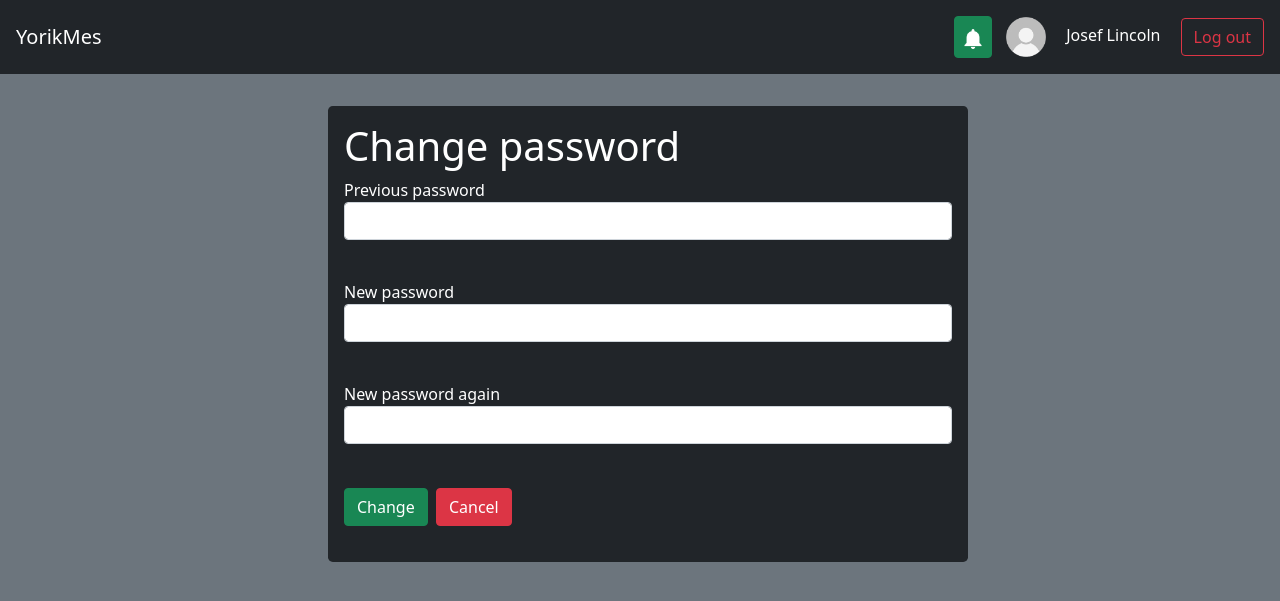
After one commit to yorik410/messenger, a Flask app: page /change_password in a window 1280 px wide. The commit adds this page. Shown: the top 601 px of the page. Run offline with Flask 3, Linux system fonts and the light colour scheme; a user stored in the database is signed in.

Commit message:
added changing password

```diff
--- /dev/null
+++ b/db_scripts/forms/change_password.py
@@ -0,0 +1,15 @@
+from flask_wtf import FlaskForm
+from wtforms import PasswordField, BooleanField, SubmitField, EmailField, StringField, IntegerField, DateField, TextAreaField
+from wtforms.validators import DataRequired
+from werkzeug.security import check_password_hash, generate_password_hash
+
+
+class ChangePasswordForm(FlaskForm):
+    old_password = PasswordField('Previous password', validators=[DataRequired()])
+    new_password = PasswordField('New password', validators=[DataRequired()])
+    new_password_again = PasswordField('New password again', validators=[DataRequired()])
+
+    submit = SubmitField('Change')
+
+    def get_hashed_password(self):
+        return generate_password_hash(self.new_password.data)
--- a/main.py
+++ b/main.py
@@ -10,6 +10,7 @@ from db_scripts.data.notifications import Notification
 
 from db_scripts.forms.login_form import LoginForm, RegisterForm, EditProfileForm
 from db_scripts.forms.add_chat import AddChatForm
+from db_scripts.forms.change_password import ChangePasswordForm
 from db_scripts.forms.send_message import SendMessageForm
 
 from scripts.cards import ContactCard, NoticeCard
@@ -324,6 +325,32 @@ def profile():
     return redirect("/")
 
 
+@app.route("/change_password", methods=["GET", "POST"])
+def change_password():
+    if current_user.is_authenticated:
+        form = ChangePasswordForm()
+        if form.validate_on_submit():
+            if not current_user.check_password(form.old_password.data):
+                return render_template("change_password.html", title="Change password", form=form,
+                                       message="Wrong previous password")
+            if form.new_password.data != form.new_password_again.data:
+                return render_template("change_password.html", title="Change password", form=form,
+                                       message="Passwords don't match")
+            if len(form.new_password.data) < 8:
+                return render_template("change_password.html", title="Change password", form=form,
+                                       message="Password length should be more than 7 characters")
+            if form.new_password.data == form.old_password.data:
+                return render_template("change_password.html", title="Change password", form=form,
+                                       message="Your new password matches with previous one")
+            db_sess = db_session.create_session()
+            user = db_sess.query(User).get(current_user.id)
+            user.set_password(form.get_hashed_password())
+            db_sess.commit()
+            return redirect("/profile")
+        return render_template("change_password.html", title="Change password", form=form)
+    return redirect("/")
+
+
 @app.route('/logout')
 @login_required
 def logout():
--- /dev/null
+++ b/templates/change_password.html
@@ -0,0 +1,42 @@
+{% extends "base.html" %}
+
+{% block content %}
+    <div class="bg-dark p-3 rounded-3" style="width: 50vw; transform: translate(50%, 0);">
+        <h1>Change password</h1>
+        <form action="" method="post">
+            {{ form.hidden_tag() }}
+            <p>
+                {{ form.old_password.label }}<br>
+                {{ form.old_password(class="form-control") }}<br>
+                {% for error in form.old_password.errors %}
+                    <div class="alert alert-danger" role="alert">
+                        {{ error }}
+                    </div>
+                {% endfor %}
+            </p>
+            <p>
+                {{ form.new_password.label }}<br>
+                {{ form.new_password(class="form-control") }}<br>
+                {% for error in form.new_password.errors %}
+                    <div class="alert alert-danger" role="alert">
+                        {{ error }}
+                    </div>
+                {% endfor %}
+            </p>
+            <p>
+                {{ form.new_password_again.label }}<br>
+                {{ form.new_password_again(class="form-control") }}<br>
+                {% for error in form.new_password_again.errors %}
+                    <div class="alert alert-danger" role="alert">
+                        {{ error }}
+                    </div>
+                {% endfor %}
+            </p>
+            <p>
+                <span>{{ form.submit(type="submit", class="btn btn-success") }}</span>
+                <span><a href="/profile" class="btn btn-danger m-1">Cancel</a></span>
+            </p>
+            <div>{{ message }}</div>
+        </form>
+    </div>
+{% endblock %}
--- a/templates/profile.html
+++ b/templates/profile.html
@@ -58,7 +58,7 @@
                     <span><a href="/profile" class="btn btn-danger m-2">Cancel</a></span>
                 </p>
             {% else %}
-                <p><a href="/change_password" class="btn btn-warning">Edit password</a></p>
+                <p><a href="/change_password" class="btn btn-warning">Change password</a></p>
                 <p><a href="/profile?edit=true" class="btn btn-primary">Edit profile</a></p>
             {% endif %}
         </form>
```
Also changed, not shown: db/messenger.db.
